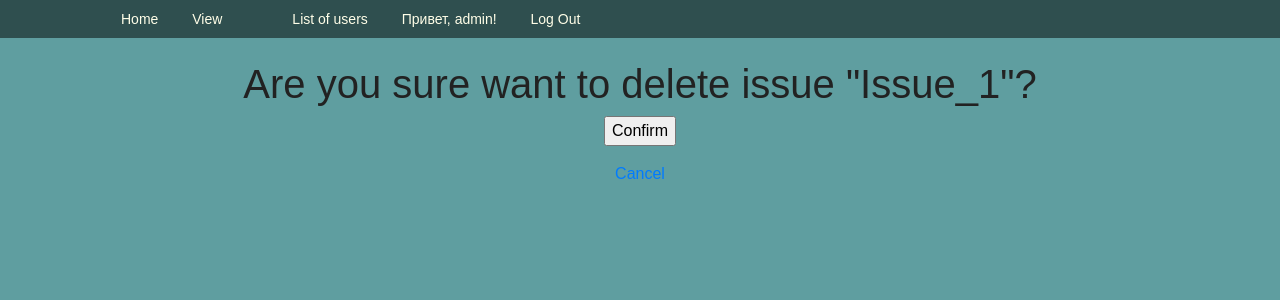
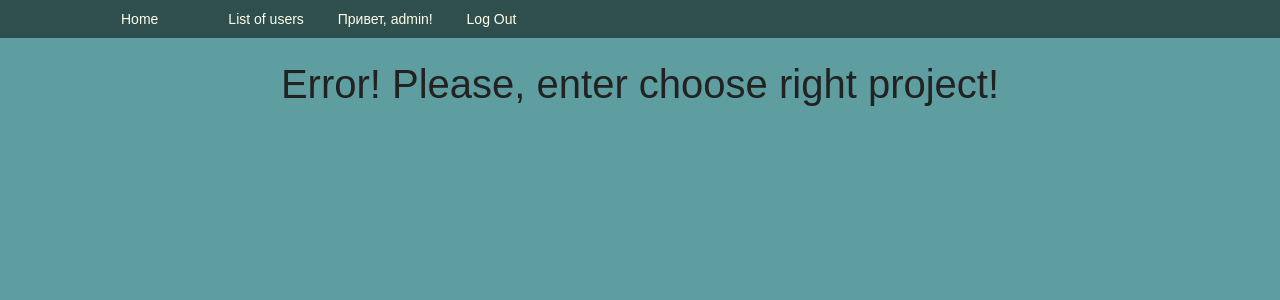
Before and after one commit to emirnur/homework-49, a Django app: page /issue/11/delete/ in a window 1280 px wide. Shown: the top 300 px of the page. Run offline with Django 3.2, Linux system fonts and the light colour scheme; a user stored in the database is signed in; data comes from the database, SQL or seed files in the repository; data that the repository does not hold is empty; some libraries are stand-ins or nearby versions.

Commit message:
add user limit enter for CRUD issuies

```diff
--- a/source/webapp/admin.py
+++ b/source/webapp/admin.py
@@ -1,5 +1,5 @@
 from django.contrib import admin
-from webapp.models import TrackerIssue, Type, Status, Project
+from webapp.models import TrackerIssue, Type, Status, Project, Team
 
 
 class TrackerIssueAdmin(admin.ModelAdmin):
@@ -15,3 +15,4 @@ admin.site.register(TrackerIssue, TrackerIssueAdmin)
 admin.site.register(Type)
 admin.site.register(Status)
 admin.site.register(Project)
+admin.site.register(Team)
--- a/source/webapp/models.py
+++ b/source/webapp/models.py
@@ -1,4 +1,5 @@
 from django.db import models
+from django.contrib.auth.models import User
 
 
 class TrackerIssue(models.Model):
@@ -42,3 +43,10 @@ class Project(models.Model):
 
     def __str__(self):
         return self.title
+
+
+class Team(models.Model):
+    user = models.ForeignKey('auth.User', on_delete=models.CASCADE, verbose_name='Пользователь', related_name='team')
+    project = models.ForeignKey('Project', on_delete=models.CASCADE, verbose_name='Проект', related_name='team')
+    date_start = models.DateField(max_length=50, verbose_name='Дата создания')
+    date_end = models.DateField(max_length=50, verbose_name='Дата окончания')
--- a/source/webapp/templates/issue/index.html
+++ b/source/webapp/templates/issue/index.html
@@ -1,4 +1,5 @@
 {% extends 'base.html' %}
+{% load staticfiles %}
 
 {% block menu %}
     {% if request.user.is_authenticated %}
--- /dev/null
+++ b/source/webapp/templates/issue/invalid.html
@@ -0,0 +1,12 @@
+{% extends 'base.html' %}
+{% load staticfiles %}
+
+{% block title %}{% endblock %}
+
+{% block menu %}
+{% endblock %}
+
+{% block content %}
+    <h1>Error! Please, enter choose right project!</h1>
+
+{% endblock %}
--- a/source/webapp/templates/issue/issue_create.html
+++ b/source/webapp/templates/issue/issue_create.html
@@ -1,4 +1,5 @@
 {% extends 'base.html' %}
+{% load staticfiles %}
 
 {% block title %}Create Issue{% endblock %}
 
--- a/source/webapp/views/issue_views.py
+++ b/source/webapp/views/issue_views.py
@@ -1,13 +1,24 @@
+from urllib import request
 from urllib.parse import urlencode
 
 from django.contrib.auth.mixins import LoginRequiredMixin
+from django.contrib.auth.models import User
 from django.db.models import Q
-from django.shortcuts import redirect
+from django.shortcuts import redirect, render
 from django.urls import reverse, reverse_lazy
-from webapp.models import TrackerIssue
+from webapp.models import TrackerIssue, Project, Team
 from django.views.generic import ListView, CreateView, UpdateView, DeleteView
 from webapp.forms import TrackerIssueForm, SimpleSearchForm
 from webapp.views.base_views import DetailView
+
+
+class UserProjectIssue:
+    def checker(self, project, user):
+        print(project)
+        if project:
+            project = Project.objects.get(pk=project)
+            for user_obj in project.team.all():
+                return user_obj.user == user
 
 
 class IndexView(ListView):
@@ -54,7 +65,7 @@ class IssueView(DetailView):
     model = TrackerIssue
 
 
-class IssueCreateView(CreateView):
+class IssueCreateView(UserProjectIssue, CreateView):
     template_name = 'issue/issue_create.html'
     model = TrackerIssue
 
@@ -68,8 +79,15 @@ class IssueCreateView(CreateView):
     def get_success_url(self):
         return reverse('webapp:issue_view', kwargs={'pk': self.object.pk})
 
+    def form_valid(self, form):
+        project = self.request.POST.get('project')
+        if self.checker(project, self.request.user) is True:
+            return super().form_valid(form)
+        else:
+            return render(self.request, 'issue/invalid.html')
 
-class IssueUpdateView(UpdateView):
+
+class IssueUpdateView(UserProjectIssue, UpdateView):
     model = TrackerIssue
     template_name = 'issue/issue_update.html'
     form_class = TrackerIssueForm
@@ -83,9 +101,34 @@ class IssueUpdateView(UpdateView):
     def get_success_url(self):
         return reverse('webapp:issue_view', kwargs={'pk': self.object.pk})
 
+    def form_valid(self, form):
+        project = self.request.POST.get('project')
+        if self.checker(project, self.request.user) is True:
+            return super().form_valid(form)
+        else:
+            return render(self.request, 'issue/invalid.html')
 
-class IssueDeleteView(LoginRequiredMixin,  DeleteView):
+    def get(self, request, *args, **kwargs):
+        issue = TrackerIssue.objects.get(pk=kwargs.get('pk'))
+        project = issue.project.pk
+
+        if self.checker(project, self.request.user):
+            return super().get(request, *args, **kwargs)
+        else:
+            return render(self.request, 'issue/invalid.html')
+
+
+class IssueDeleteView(UserProjectIssue, LoginRequiredMixin,  DeleteView):
     template_name = 'issue/issue_delete.html'
     model = TrackerIssue
     context_object_name = 'issue'
     success_url = reverse_lazy('webapp:index')
+
+    def get(self, request, *args, **kwargs):
+        issue = TrackerIssue.objects.get(pk=kwargs.get('pk'))
+        project = issue.project.pk
+
+        if self.checker(project, self.request.user):
+            return super().get(request, *args, **kwargs)
+        else:
+            return render(self.request, 'issue/invalid.html')
```
Also changed, not shown: source/webapp/migrations/0006_team.py (added).
